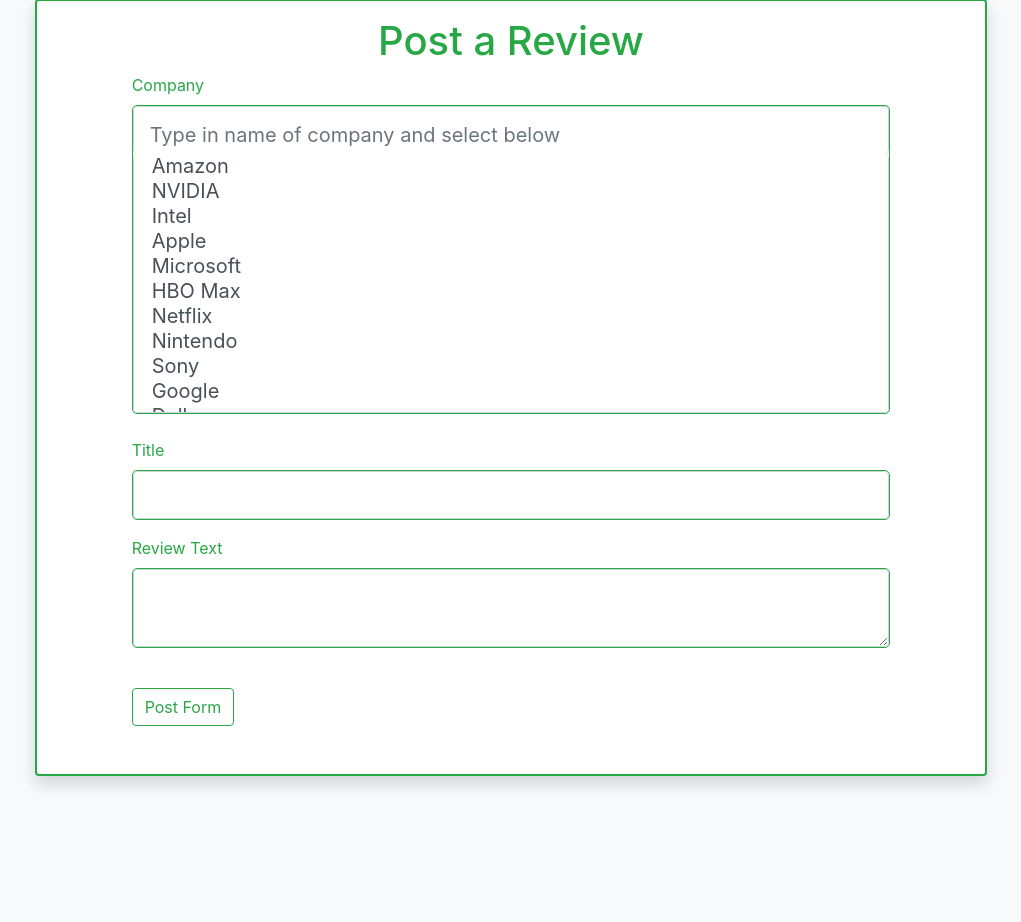
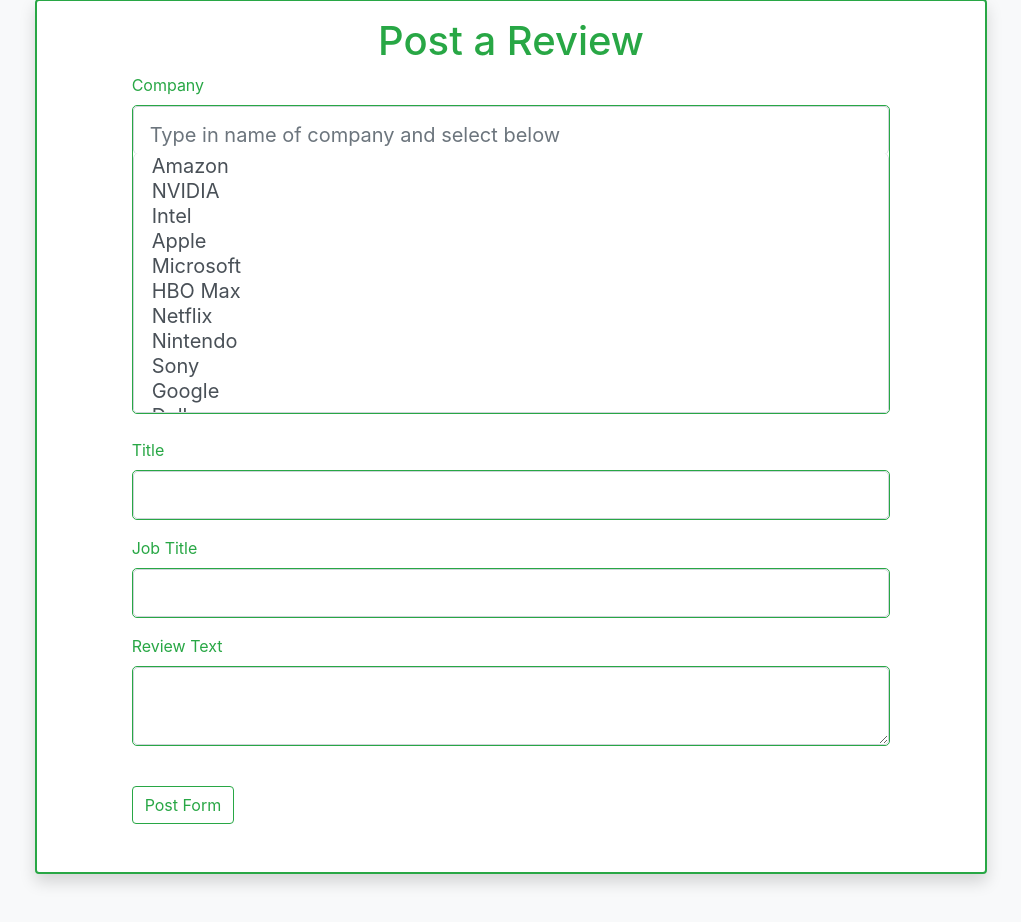
Before and after one commit to dval18/WeView, a Flask app: page /post in a window 1280 px wide. Shown: the part 97-1019 px from the top of the page, without its empty margins (129-1150 px from the left). Before the commit the page ends 884 px from the top, so only its background shows below. Run offline with Flask 2, Linux system fonts and the light colour scheme; some libraries are stand-ins or nearby versions.

Commit message:
Added job title functionality to database

```diff
--- a/forms.py
+++ b/forms.py
@@ -15,6 +15,7 @@ class RegistrationForm(FlaskForm):
 class PostForm(FlaskForm):
     company = StringField('Company')
     select = SelectField('Company', choices=[], validators=[DataRequired()])
+    job_title = StringField('Job Title', validators=[DataRequired()])
     title = StringField('Title', validators=[DataRequired()])
     text = TextAreaField('Review Text',
                            validators=[DataRequired(), Length(min=10)])
--- a/main.py
+++ b/main.py
@@ -32,6 +32,7 @@ class User(db.Model):
 class Review(db.Model):
     id = db.Column(db.Integer, primary_key=True)
     title = db.Column(db.String(50))
+    job_title = db.Column(db.String(50))
     response = db.Column(db.Text())
     company_id = db.Column(db.String(50), db.ForeignKey('company.id'),
         nullable=False)
@@ -63,7 +64,7 @@ def post():
         # company info is form.select.data
         # title is form.title.data
         # review data is form.text.data
-        review = Review(title=form.title.data, response=form.text.data, company_id=form.select.data)
+        review = Review(title=form.title.data, job_title=form.job_title.data, response=form.text.data, company_id=form.select.data)
         db.session.add(review)
         db.session.commit()
         return redirect(url_for('reviews'))
@@ -126,12 +127,9 @@ def reviews():
     if form.validate_on_submit():
 
         reviews = Review.query.filter_by(company_id=form.select.data).all()
-        print(reviews)
 
         img = clearbitInformation(form.select.data)
-        print(img.keys())
         img_info = img["logo"]
-        print(img_info)
 
         return render_template('reviews.html', form=form, reviews=reviews, title=f'{form.select.data} Reviews', img_url=img_info)
 
--- a/templates/post_review.html
+++ b/templates/post_review.html
@@ -78,6 +78,21 @@
                                 </div>
                             </div>
                             <div class="form-group">
+                                {{ form.job_title.label(class="form-control-label text-success")}}
+                                <div style="border:1px solid; border-radius:5px;" class="text-success">
+                                    {% if form.job_title.errors %}
+                                        {{ form.job_title(class="form-control form-control-lg is-invalid") }}
+                                        <div class="invalid-feedback">
+                                            {% for error in form.title.errors%}
+                                                <span>{{error}}</span>
+                                            {% endfor %}
+                                        </div>
+                                    {% else %}
+                                        {{ form.job_title(class="form-control form-control-lg") }}
+                                    {% endif %}
+                                </div>
+                            </div>
+                            <div class="form-group">
                                 {{ form.text.label(class="form-control-label text-success") }}
                                 <div style="border:1px solid; border-radius:5px;" class="text-success">
                                     {% if form.text.errors %}
--- a/templates/reviews.html
+++ b/templates/reviews.html
@@ -80,6 +80,7 @@
                             </h4>
                         </b>
                         <p style="text-align:left">Company: {{data.company_id}}</p>
+                        <p style="text-align:right">Job Title: {{data.job_title}}</p>
                     </div>
                 <div class="col"></div>
             </div>
```
Also changed, not shown: templates/read_review.html (+7 -0 lines), site.db.
